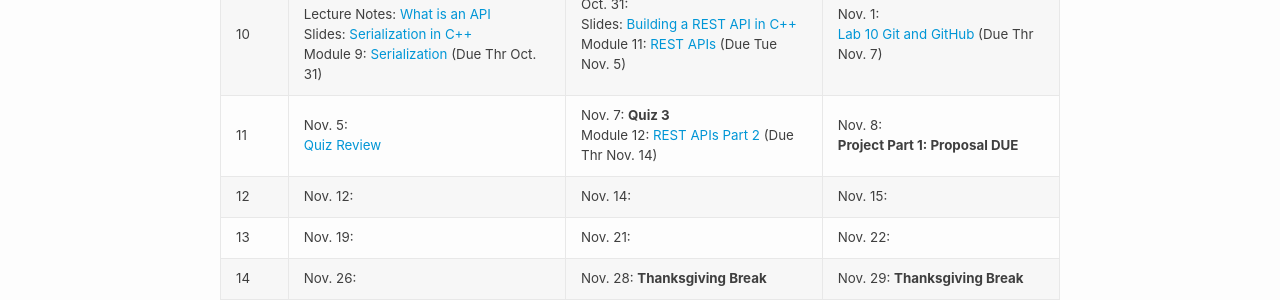
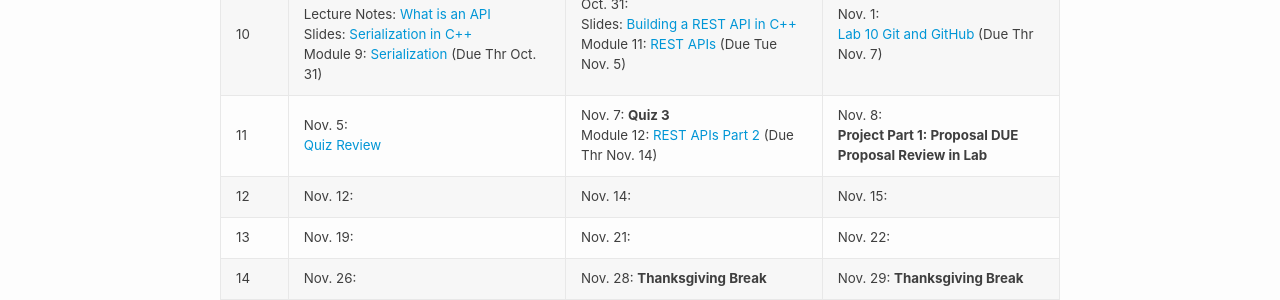
Before and after one commit to cmsc240-f24-dcs/cmsc240-f24-s2.github.io, a Jekyll site: the page built from schedule.md, in a window 1280 px wide. Shown: the part 1315-1615 px from the top of the page. Built offline with Jekyll 4.4.1, drawn with Linux system fonts in a browser that asks for light colours.

```diff
--- a/schedule.md
+++ b/schedule.md
@@ -21,7 +21,7 @@ title: Schedule
 | 8    | Oct 15: **Fall Break**   | Oct. 17: <br /> Lecture Notes: [Regular Expressions in C++](lecture/16) <br /> Module 8: [Regular Expressions](https://classroom.github.com/a/Bsy7kVqs) (Due Thr Oct. 24)       | Oct. 18:  <br /> Lab 8: [Regular Expressions in C++ and Linux](labs/lab8.md) (Due Thr Oct. 24)                            |
 | 9    | Oct. 22: <br />Slides: [Make and Makefiles](lectures/15-Make-Makefiles.pdf)  <br /> Module 7: [Build Automation with Make](modules/module7.md) (Due Tue Oct. 29)  | Oct. 24: <br /> Slides: [C++ Templates](lectures/18-Templates.pdf) <br /> Module 10: [Templates](modules/module10.md) (Due Thr Oct. 31)    | Oct 25:      <br />[Lab 9 Templates](labs/lab9.md) (Due Thr Nov. 7)            |
 | 10   | Oct. 29: <br /> Lecture Notes: [What is an API](lecture/20) <br /> Slides: [Serialization in C++](lectures/17-Serialization.pdf) <br /> Module 9: [Serialization](modules/module9.md) (Due Thr Oct. 31)     | Oct. 31: <br /> Slides: [Building a REST API in C++](lectures/19-REST-APIs.pdf) <br /> Module 11: [REST APIs](modules/module11.md) (Due Tue Nov. 5)| Nov. 1: <br />[Lab 10 Git and GitHub](https://cmsc240-f24-dcs.github.io/cmsc240-f24-s2.github.io/lab/10) (Due Thr Nov. 7)       |
-| 11   | Nov. 5:  <br /> [Quiz Review](lectures/quiz3-review.md)   | Nov. 7: **Quiz 3**  <br /> Module 12: [REST APIs Part 2](modules/module12.md) (Due Thr Nov. 14)<br />   | Nov. 8:   <br />**Project Part 1: Proposal DUE**         |
+| 11   | Nov. 5:  <br /> [Quiz Review](lectures/quiz3-review.md)   | Nov. 7: **Quiz 3**  <br /> Module 12: [REST APIs Part 2](modules/module12.md) (Due Thr Nov. 14)<br />   | Nov. 8:   <br />**Project Part 1: Proposal DUE**  <br /> **Proposal Review in Lab** <br />    |
 | 12   | Nov. 12:    | Nov. 14:  | Nov. 15:         |
 | 13   | Nov. 19: | Nov. 21:  | Nov. 22:           |
 | 14   | Nov. 26:    | Nov. 28: **Thanksgiving Break**  | Nov. 29: **Thanksgiving Break**   |
```
